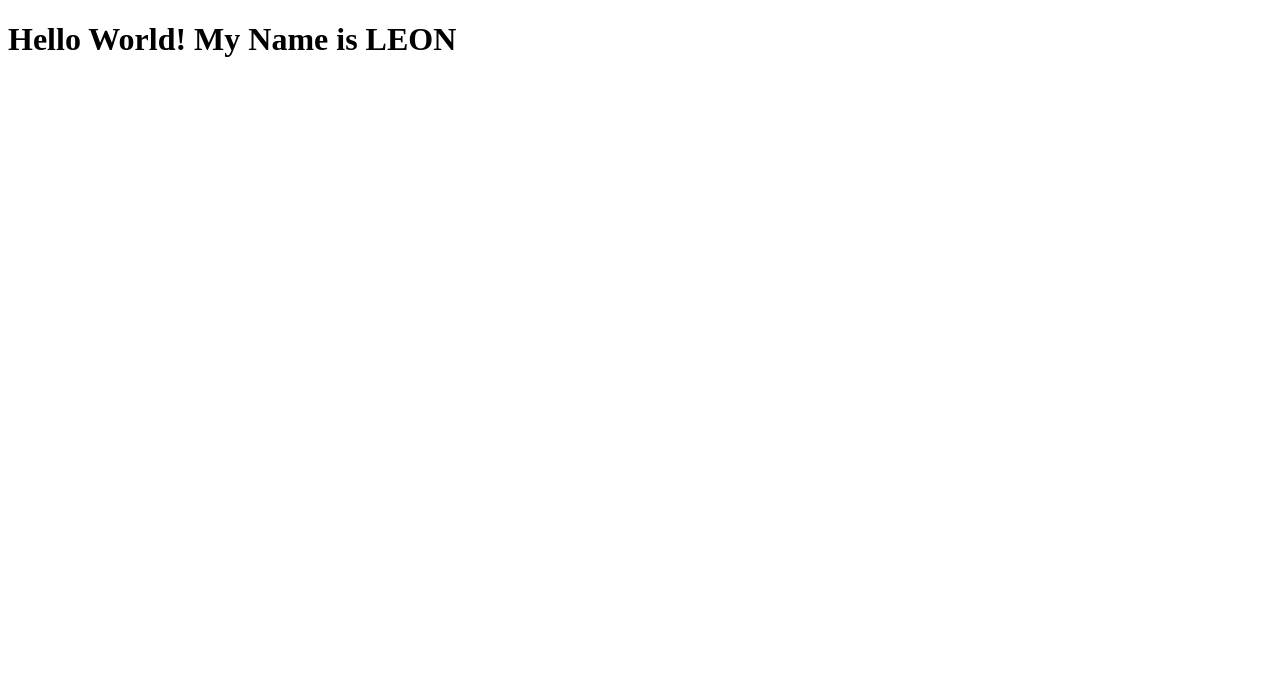
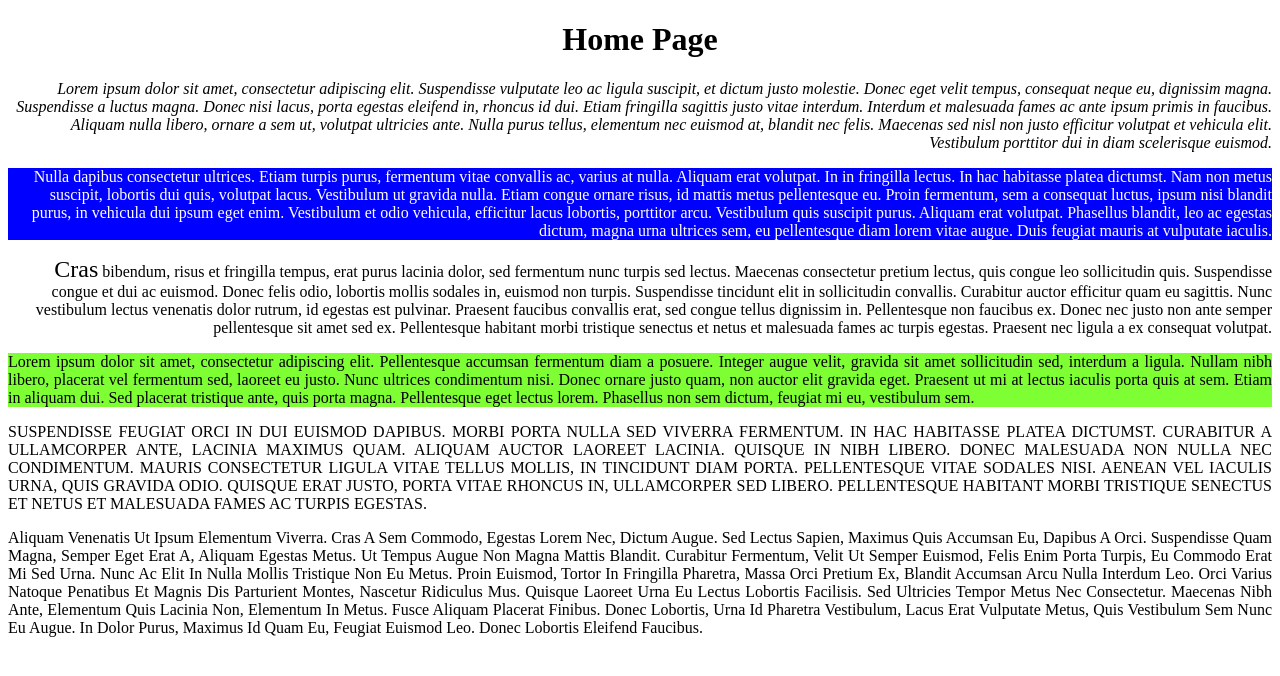
Before and after one commit to LEON8284/ComIT_Excercise, a plain HTML site: page CSS/ex_2/index.html in a window 1280 px wide. Drawn offline with Linux system fonts and the light colour scheme.

Commit message:
excercise 2 updated

```diff
--- a/CSS/ex_2/index.html
+++ b/CSS/ex_2/index.html
@@ -1,11 +1,45 @@
 <!DOCTYPE html>
 <html lang="en">
 <head>
-<title>Heading Example</title>
+<title>Style Attributes</title>
 <meta charset="utf-8">
+<style>
+    header { text-align: center;}
+    .first-group { text-align: right; }
+    #first-paragraph{ font-style: italic;}
+    #second-paragraph { background: blue; color: rgb(255, 255, 255);}
+    #third-paragraph { font-size: 24px }
+
+    .second-group { text-align: justify;}
+    #fourth-paragraph {background: #7DFF33; }
+    #fifth-paragraph { text-transform: uppercase;}
+    #sixth-paragraph { text-transform: capitalize;}
+
+</style>
 </head>
 <body>
-    <h1>Hello World! My Name is LEON</h1>
-
+    <header><h1>Home Page</h1></header>
+    <div class="first-group">
+        <p id="first-paragraph">
+            Lorem ipsum dolor sit amet, consectetur adipiscing elit. Suspendisse vulputate leo ac ligula suscipit, et dictum justo molestie. Donec eget velit tempus, consequat neque eu, dignissim magna. Suspendisse a luctus magna. Donec nisi lacus, porta egestas eleifend in, rhoncus id dui. Etiam fringilla sagittis justo vitae interdum. Interdum et malesuada fames ac ante ipsum primis in faucibus. Aliquam nulla libero, ornare a sem ut, volutpat ultricies ante. Nulla purus tellus, elementum nec euismod at, blandit nec felis. Maecenas sed nisl non justo efficitur volutpat et vehicula elit. Vestibulum porttitor dui in diam scelerisque euismod.
+        </p>
+            <p id="second-paragraph">
+                Nulla dapibus consectetur ultrices. Etiam turpis purus, fermentum vitae convallis ac, varius at nulla. Aliquam erat volutpat. In in fringilla lectus. In hac habitasse platea dictumst. Nam non metus suscipit, lobortis dui quis, volutpat lacus. Vestibulum ut gravida nulla. Etiam congue ornare risus, id mattis metus pellentesque eu. Proin fermentum, sem a consequat luctus, ipsum nisi blandit purus, in vehicula dui ipsum eget enim. Vestibulum et odio vehicula, efficitur lacus lobortis, porttitor arcu. Vestibulum quis suscipit purus. Aliquam erat volutpat. Phasellus blandit, leo ac egestas dictum, magna urna ultrices sem, eu pellentesque diam lorem vitae augue. Duis feugiat mauris at vulputate iaculis.
+            </p>
+            <p>
+                <span id="third-paragraph">Cras</span> bibendum, risus et fringilla tempus, erat purus lacinia dolor, sed fermentum nunc turpis sed lectus. Maecenas consectetur pretium lectus, quis congue leo sollicitudin quis. Suspendisse congue et dui ac euismod. Donec felis odio, lobortis mollis sodales in, euismod non turpis. Suspendisse tincidunt elit in sollicitudin convallis. Curabitur auctor efficitur quam eu sagittis. Nunc vestibulum lectus venenatis dolor rutrum, id egestas est pulvinar. Praesent faucibus convallis erat, sed congue tellus dignissim in. Pellentesque non faucibus ex. Donec nec justo non ante semper pellentesque sit amet sed ex. Pellentesque habitant morbi tristique senectus et netus et malesuada fames ac turpis egestas. Praesent nec ligula a ex consequat volutpat.
+            </p>
+    </div>
+    <div class="second-group">
+        <p id="fourth-paragraph">
+            Lorem ipsum dolor sit amet, consectetur adipiscing elit. Pellentesque accumsan fermentum diam a posuere. Integer augue velit, gravida sit amet sollicitudin sed, interdum a ligula. Nullam nibh libero, placerat vel fermentum sed, laoreet eu justo. Nunc ultrices condimentum nisi. Donec ornare justo quam, non auctor elit gravida eget. Praesent ut mi at lectus iaculis porta quis at sem. Etiam in aliquam dui. Sed placerat tristique ante, quis porta magna. Pellentesque eget lectus lorem. Phasellus non sem dictum, feugiat mi eu, vestibulum sem.
+        </p>
+        <p id="fifth-paragraph">
+            Suspendisse feugiat orci in dui euismod dapibus. Morbi porta nulla sed viverra fermentum. In hac habitasse platea dictumst. Curabitur a ullamcorper ante, lacinia maximus quam. Aliquam auctor laoreet lacinia. Quisque in nibh libero. Donec malesuada non nulla nec condimentum. Mauris consectetur ligula vitae tellus mollis, in tincidunt diam porta. Pellentesque vitae sodales nisi. Aenean vel iaculis urna, quis gravida odio. Quisque erat justo, porta vitae rhoncus in, ullamcorper sed libero. Pellentesque habitant morbi tristique senectus et netus et malesuada fames ac turpis egestas.
+        </p>
+        <p id="sixth-paragraph">
+            Aliquam venenatis ut ipsum elementum viverra. Cras a sem commodo, egestas lorem nec, dictum augue. Sed lectus sapien, maximus quis accumsan eu, dapibus a orci. Suspendisse quam magna, semper eget erat a, aliquam egestas metus. Ut tempus augue non magna mattis blandit. Curabitur fermentum, velit ut semper euismod, felis enim porta turpis, eu commodo erat mi sed urna. Nunc ac elit in nulla mollis tristique non eu metus. Proin euismod, tortor in fringilla pharetra, massa orci pretium ex, blandit accumsan arcu nulla interdum leo. Orci varius natoque penatibus et magnis dis parturient montes, nascetur ridiculus mus. Quisque laoreet urna eu lectus lobortis facilisis. Sed ultricies tempor metus nec consectetur. Maecenas nibh ante, elementum quis lacinia non, elementum in metus. Fusce aliquam placerat finibus. Donec lobortis, urna id pharetra vestibulum, lacus erat vulputate metus, quis vestibulum sem nunc eu augue. In dolor purus, maximus id quam eu, feugiat euismod leo. Donec lobortis eleifend faucibus.
+        </p>
+    </div>
 </body>
 </html>
```
